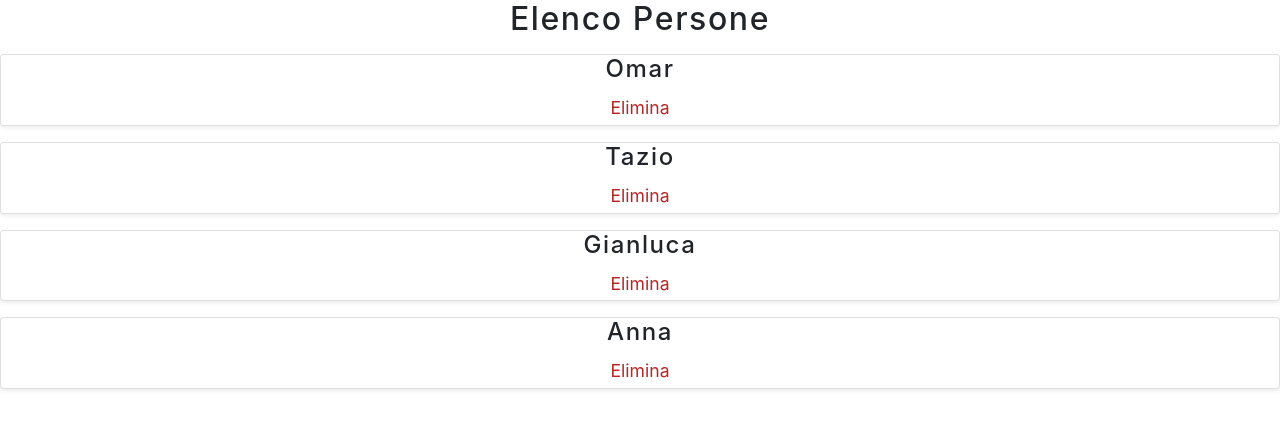
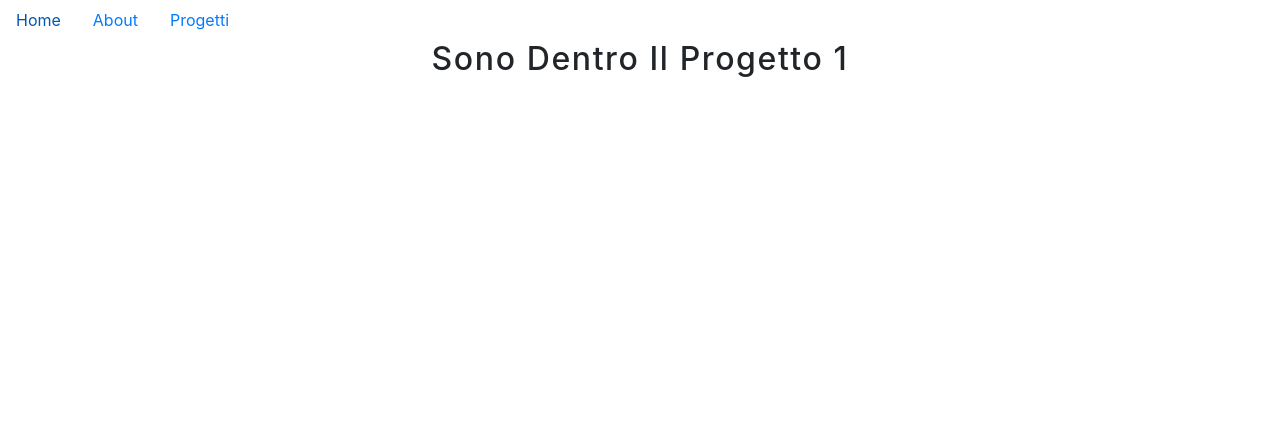
Before and after one commit to florinivan/prima-app1, a React (Create React App) app: page /progetti/1 in a window 1280 px wide. Shown: the top 428 px of the page. Built offline with nearby package versions, Linux system fonts and the light colour scheme.

Commit message:
add router react page

```diff
--- a/src/App.js
+++ b/src/App.js
@@ -9,7 +9,8 @@ import "./App.css";
 //import IndexComponent from "./hooks/useRef";
 //import IndexComponent from "./hooks/useReducer";
 //import IndexComponent from "./hooks/rederConditional";
-import IndexComponent from "./hooks/useContext";
+//import IndexComponent from "./hooks/useContext";
+import IndexComponent from "./pages/index";
 //import ComponentCard from "./componets/ComponentCard";
 
 function App() {
--- /dev/null
+++ b/src/pages/About.js
@@ -0,0 +1,11 @@
+import React from "react";
+
+const About = () => {
+  return (
+    <div>
+      <h2>Sono dentro About</h2>
+    </div>
+  );
+};
+
+export default About;
--- /dev/null
+++ b/src/pages/ErrorPage.js
@@ -0,0 +1,11 @@
+import React from "react";
+
+const ErrorPage = () => {
+  return (
+    <div>
+      <h2> 404 Pagina non trovata</h2>
+    </div>
+  );
+};
+
+export default ErrorPage;
--- /dev/null
+++ b/src/pages/Home.js
@@ -0,0 +1,11 @@
+import React from "react";
+
+const Home = () => {
+  return (
+    <div>
+      <h2>Sono dentro Home</h2>
+    </div>
+  );
+};
+
+export default Home;
--- /dev/null
+++ b/src/pages/Progetti.js
@@ -0,0 +1,14 @@
+import React from "react";
+import { Link } from "react-router-dom";
+
+const Progetti = () => {
+  return (
+    <div>
+      <Link to='/progetti/1'>Progetto 1</Link>
+      <Link to='/progetti/2'>Progetto 2</Link>
+      <Link to='/progetti/3'>Progetto 3</Link>
+    </div>
+  );
+};
+
+export default Progetti;
--- /dev/null
+++ b/src/pages/Progetto.js
@@ -0,0 +1,29 @@
+import React, { useEffect } from "react";
+import { useParams, useHistory } from "react-router-dom";
+
+const Progetto = ({ history, match, location }) => {
+  /*console.log(history);
+    console.log(match);
+    console.log(location);*/
+  const routerHistory = useHistory();
+  const { param1 } = useParams();
+  console.log(param1);
+  useEffect(() => {
+    changePage();
+  }, []);
+  const changePage = () => {
+    if (Number(param1) > 3) {
+      routerHistory.push("/");
+    }
+  };
+  return (
+    <div>
+      <h2> Sono dentro il progetto {param1}</h2>
+      {/*<button className='button' onClick={changePage}>
+        Redirect to
+  </button>*/}
+    </div>
+  );
+};
+
+export default Progetto;
--- /dev/null
+++ b/src/pages/index.js
@@ -0,0 +1,44 @@
+import React from "react";
+import { Link, BrowserRouter as Router, Route, Switch } from "react-router-dom";
+
+import About from "./About";
+import Home from "./Home";
+import ErrorPage from "./ErrorPage";
+import Progetti from "./Progetti";
+import Progetto from "./Progetto";
+
+const index = () => {
+  return (
+    <Router>
+      <ul className='nav'>
+        <li className='nav-item'>
+          <Link to='/' className='nav-link'>
+            {" "}
+            Home
+          </Link>
+        </li>
+        <li className='nav-item'>
+          <Link to='/about' className='nav-link'>
+            {" "}
+            About
+          </Link>
+        </li>
+        <li className='nav-item'>
+          <Link to='/progetti' className='nav-link'>
+            {" "}
+            Progetti
+          </Link>
+        </li>
+      </ul>
+      <Switch>
+        <Route path='/about' exact component={About}></Route>
+        <Route path='/' exact component={Home}></Route>
+        <Route path='/progetti' exact component={Progetti}></Route>
+        <Route path='/progetti/:param1' exact component={Progetto}></Route>
+        <Route path='*' component={ErrorPage}></Route>
+      </Switch>
+    </Router>
+  );
+};
+
+export default index;
```
